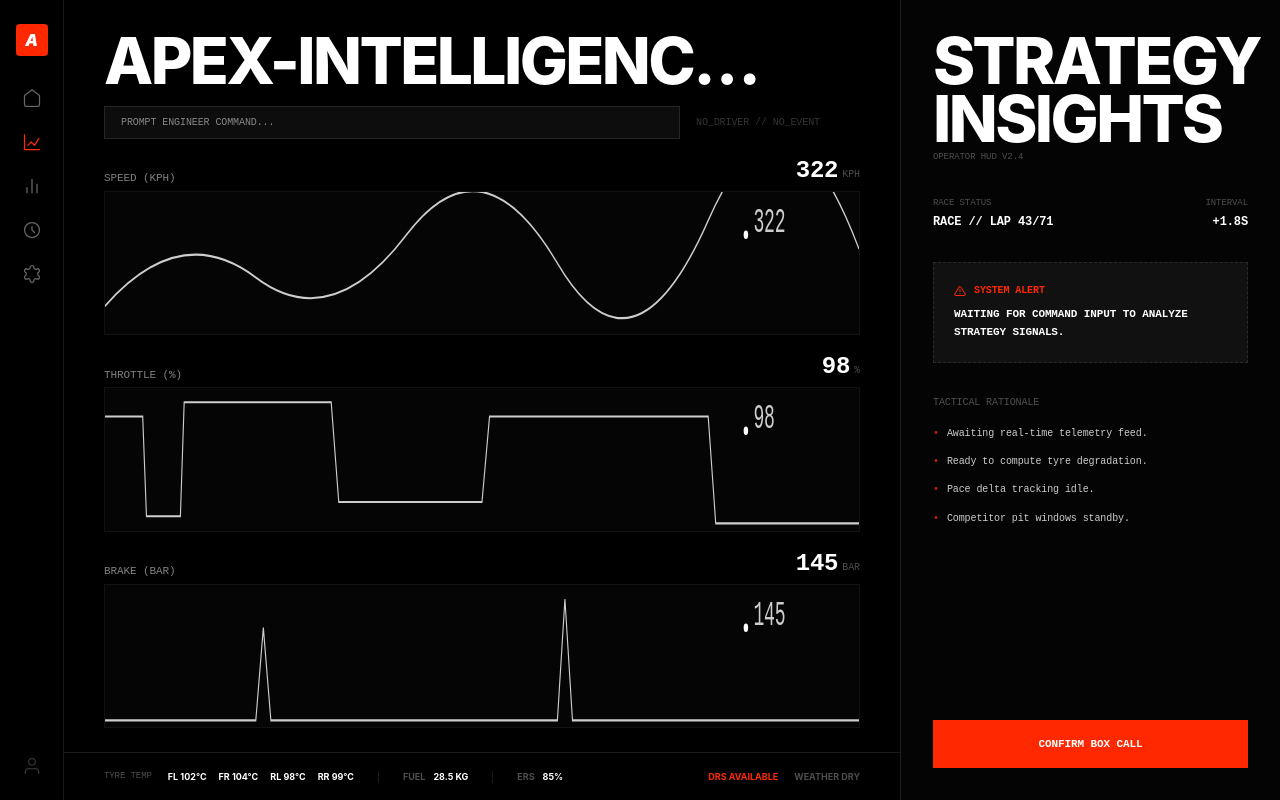
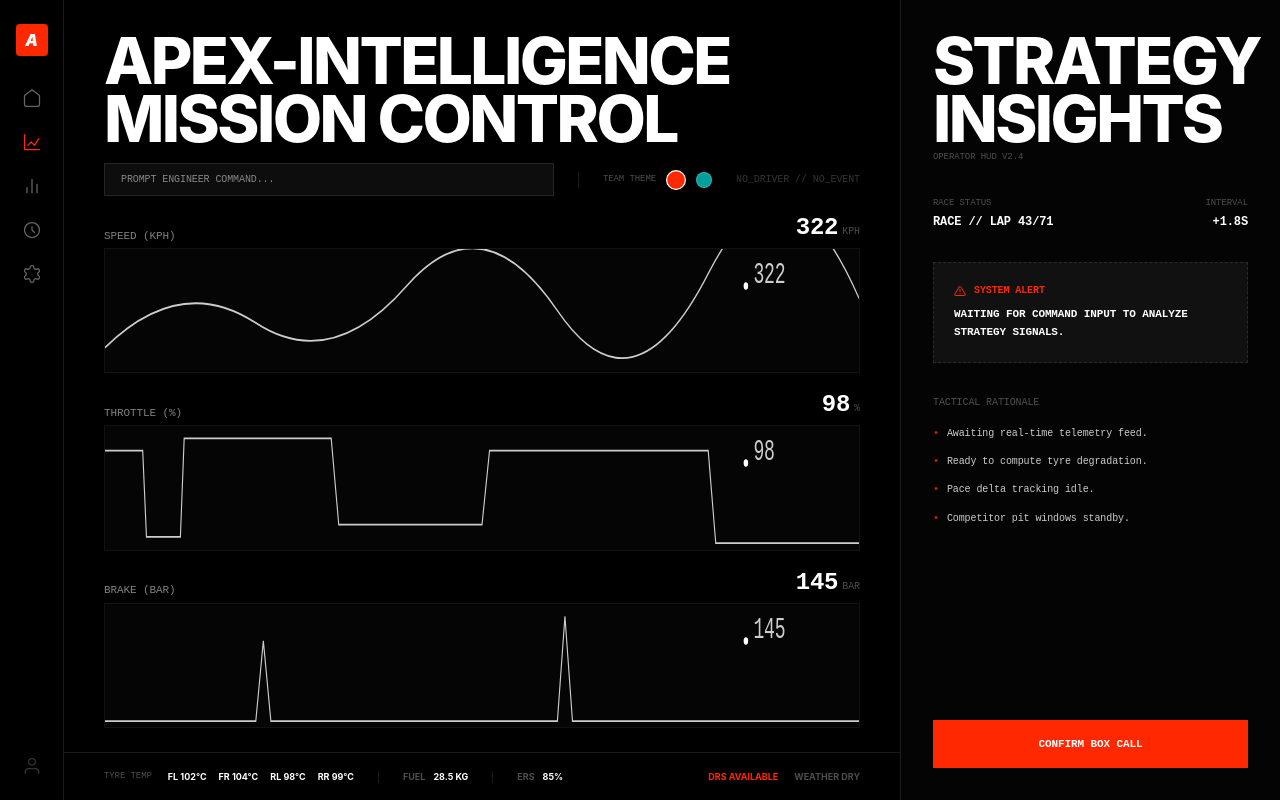
Before and after one commit to 529-studio/f1-virtual-engineer, a Next.js app in the folder frontend/: page /mission-control in a window 1280 px wide. Built offline with nearby package versions, Linux system fonts and the light colour scheme; no server answers.

Commit message:
fix(ui): resolve title truncation and improve theme switcher discoverability

```diff
--- a/frontend/src/app/mission-control/page.tsx
+++ b/frontend/src/app/mission-control/page.tsx
@@ -89,7 +89,7 @@ export default function MissionControlPage() {
     <main className="h-screen w-screen flex bg-background text-foreground transition-colors duration-500 overflow-hidden">
       {/* Left Sidebar Rail */}
       <nav className="w-16 border-r border-border bg-black/50 flex flex-col items-center py-6 gap-8 z-50 shrink-0">
-        <div className="h-8 w-8 bg-accent flex items-center justify-center font-black italic rounded-sm cursor-pointer" onClick={() => setTheme(theme === "apex" ? "mercedes" : "apex")}>
+        <div className="h-8 w-8 bg-accent flex items-center justify-center font-black italic rounded-sm">
           A
         </div>
         <div className="flex flex-col gap-6 text-white/40">
@@ -108,10 +108,10 @@ export default function MissionControlPage() {
       <div className="flex-1 flex flex-col min-w-0 h-full">
         {/* Header */}
         <header className="pt-8 px-10 pb-4 shrink-0">
-          <h1 className="monumental leading-[0.85] max-w-2xl truncate">
+          <h1 className="monumental leading-[0.85] w-full">
             {theme === "apex" ? "Apex-Intelligence Mission Control" : "Apex-Intelligence Mercedes Edition"}
           </h1>
-          <div className="flex items-center gap-4 mt-4">
+          <div className="flex items-center gap-6 mt-4">
             <form onSubmit={handleRunAnalysis} className="flex-1 max-w-xl">
               <input
                 value={query}
@@ -120,7 +120,20 @@ export default function MissionControlPage() {
                 className="w-full bg-white/5 border border-white/10 px-4 py-2 readout text-[10px] uppercase tracking-widest outline-none focus:border-accent/50 transition-colors"
               />
             </form>
-            <p className="readout text-[10px] text-white/20 uppercase tracking-[0.2em] hidden sm:block">
+            <div className="flex items-center gap-3 border-l border-white/10 pl-6">
+              <span className="readout text-[9px] text-white/30 uppercase tracking-widest">Team Theme</span>
+              <button
+                onClick={() => setTheme("apex")}
+                className={`w-4 h-4 rounded-full border ${theme === "apex" ? "border-white scale-125" : "border-white/20"} bg-[#FF2800] transition-all`}
+                title="Apex Default"
+              />
+              <button
+                onClick={() => setTheme("mercedes")}
+                className={`w-4 h-4 rounded-full border ${theme === "mercedes" ? "border-white scale-125" : "border-white/20"} bg-[#00A19B] transition-all`}
+                title="Mercedes AMG"
+              />
+            </div>
+            <p className="readout text-[10px] text-white/20 uppercase tracking-[0.2em] ml-auto hidden xl:block">
               {result?.intent?.driver || "NO_DRIVER"} {"//"} {result?.intent?.event || "NO_EVENT"}
             </p>
           </div>
```
